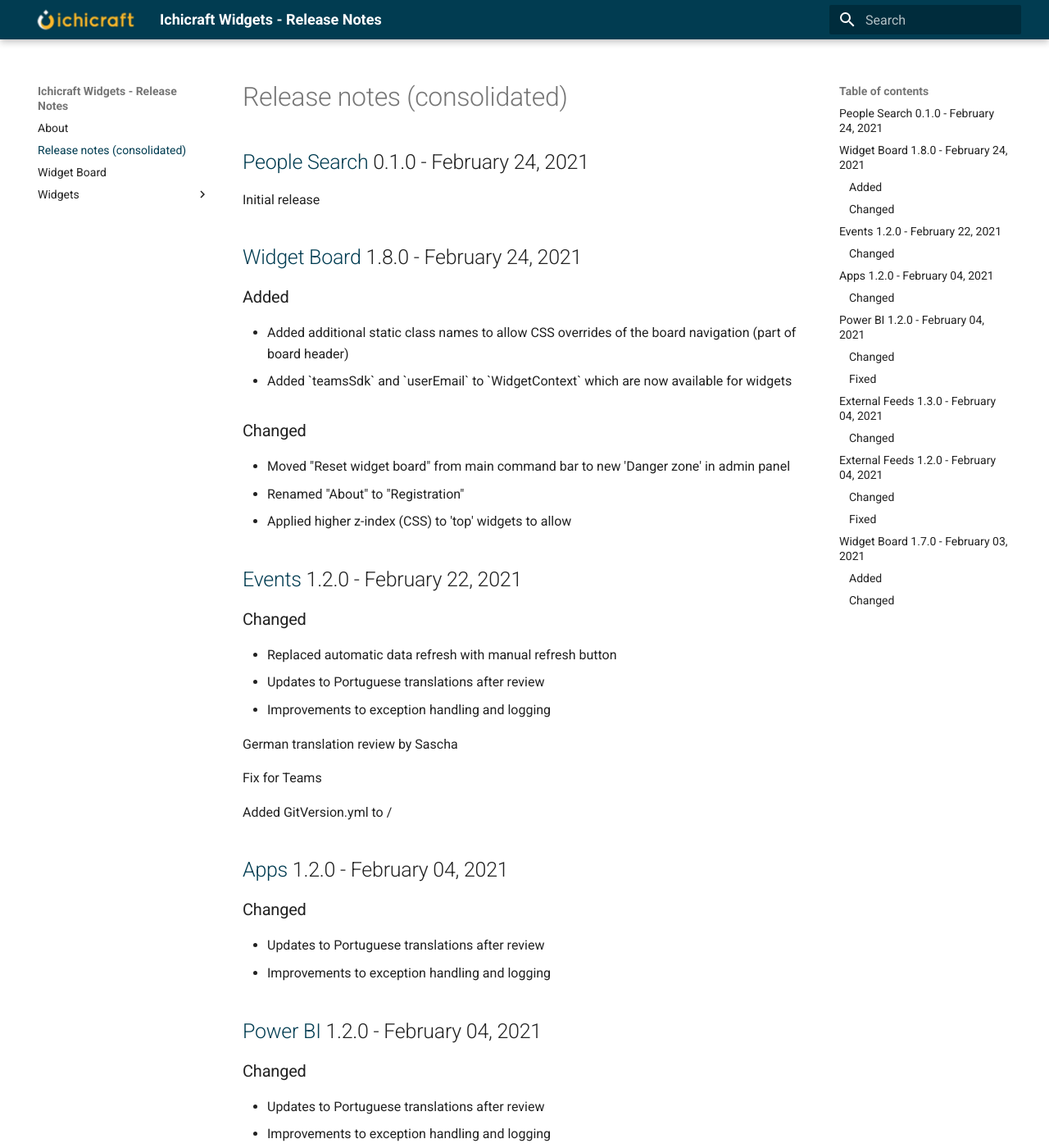
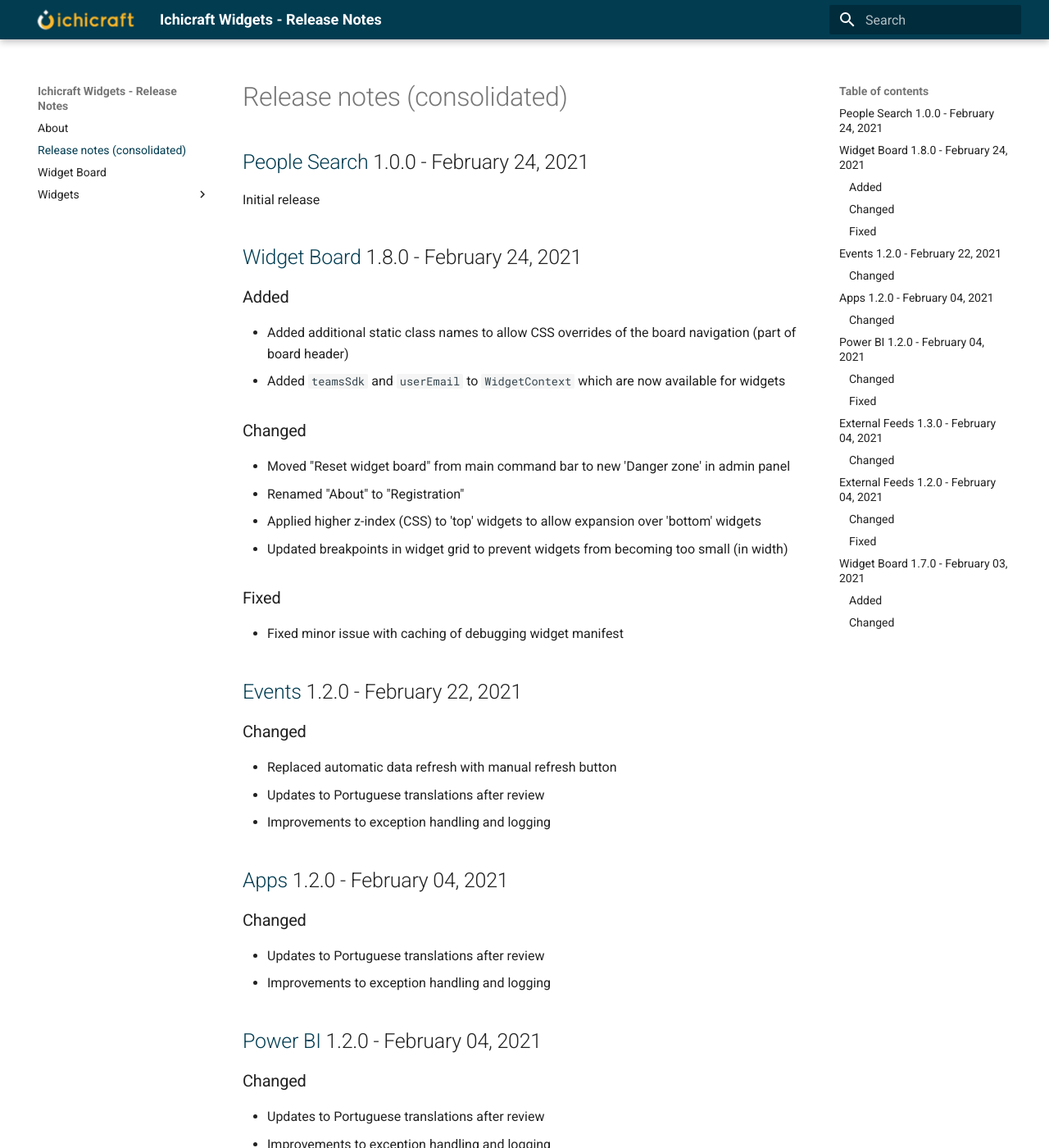
Before and after one commit to ichicraft/widgets-docs, an MkDocs documentation site: the page built from docs/Release-notes-(consolidated).md, in a window 1280 px wide and 1400 px high. Shown: the whole window at 82% size. Built offline with MkDocs 1.6.1 and Material for MkDocs 9.7.7, drawn with Linux system fonts in a browser that asks for light colours.

Commit message:
Docs redacted

```diff
--- a/docs/Release-notes-(consolidated).md
+++ b/docs/Release-notes-(consolidated).md
@@ -1,4 +1,4 @@
-## [People Search](./Widgets/People Search.md) 0.1.0 - February 24, 2021
+## [People Search](./Widgets/People Search.md) 1.0.0 - February 24, 2021
 
 Initial release
 
@@ -6,12 +6,16 @@ Initial release
 
 ### Added
 - Added additional static class names to allow CSS overrides of the board navigation (part of board header)
-- Added &#x60;teamsSdk&#x60; and &#x60;userEmail&#x60; to &#x60;WidgetContext&#x60; which are now available for widgets
+- Added `teamsSdk` and `userEmail` to `WidgetContext` which are now available for widgets
 
 ### Changed
 - Moved &quot;Reset widget board&quot; from main command bar to new &#x27;Danger zone&#x27; in admin panel
 - Renamed &quot;About&quot; to &quot;Registration&quot;
-- Applied higher z-index (CSS) to &#x27;top&#x27; widgets to allow
+- Applied higher z-index (CSS) to &#x27;top&#x27; widgets to allow expansion over 'bottom' widgets
+- Updated breakpoints in widget grid to prevent widgets from becoming too small (in width)
+
+### Fixed
+- Fixed minor issue with caching of debugging widget manifest
 
 ## [Events](./Widgets/Events.md) 1.2.0 - February 22, 2021
 
@@ -19,28 +23,6 @@ Initial release
 - Replaced automatic data refresh with manual refresh button
 - Updates to Portuguese translations after review
 - Improvements to exception handling and logging
-
-German translation review by Sascha
-
-
-
-
-
-
-
-
-
-Fix for Teams
-
-
-
-
-
-
-
-
-
-Added GitVersion.yml to /
 
 ## [Apps](./Widgets/Apps.md) 1.2.0 - February 04, 2021
 
```
Also changed, not shown: docs/Widget Board.md (+6 -2 lines), docs/Widgets/Events.md (+0 -22 lines), docs/Widgets/People Search.md (+1 -1 lines).
